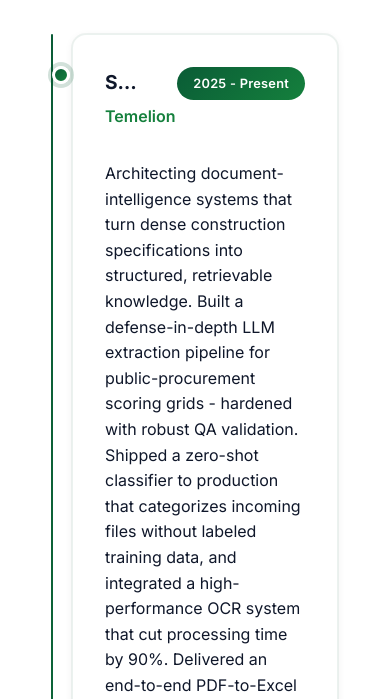
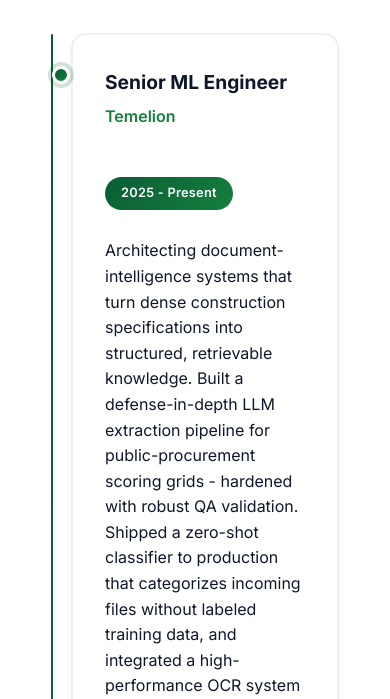
Before and after one commit to kabartay/portfolio, a website: page public/experience.html in a window 390 px wide. Shown: the part 145-844 px from the top of the page. Drawn offline with Linux system fonts and the light colour scheme.

Commit message:
fix(mobile): fix experience title/company truncation on small screens (#35)
- .timeline-title: add overflow:visible so text is no longer clipped (was showing 'Data...' etc)
- .timeline-header: stack vertically on mobile so .timeline-info gets full card width — fixes company names like 'CEA-Saclay' and 'Circassian DNA' wrapping to one word per line

```diff
--- a/public/src/css/style.css
+++ b/public/src/css/style.css
@@ -1163,8 +1163,15 @@ section {
         margin-left: 40px !important;
     }
 
+    .timeline-header {
+        flex-direction: column;
+        gap: 0.4rem;
+    }
+
     .timeline-title {
         white-space: normal;
+        overflow: visible;
+        text-overflow: clip;
     }
 
     .timeline-dot {
```
